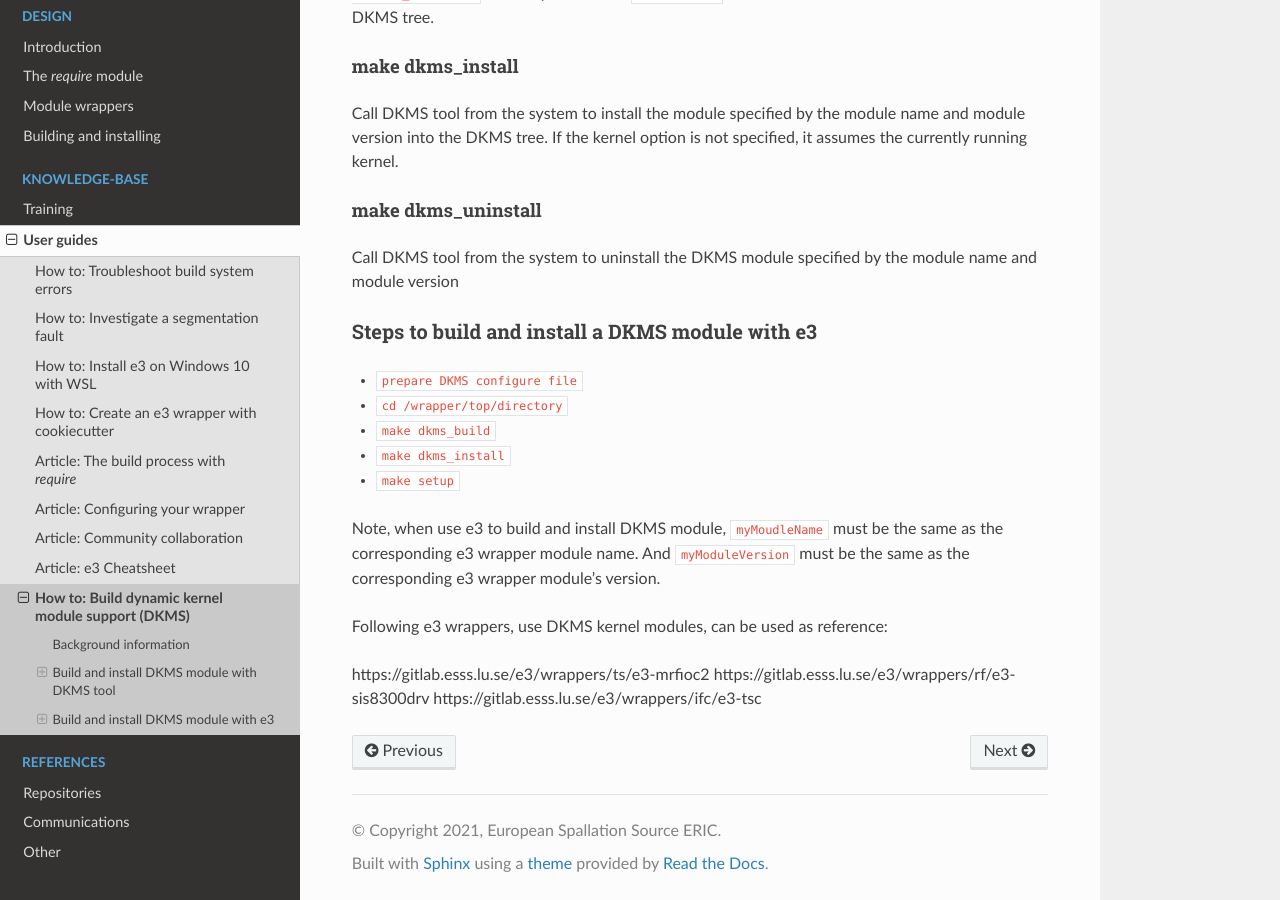
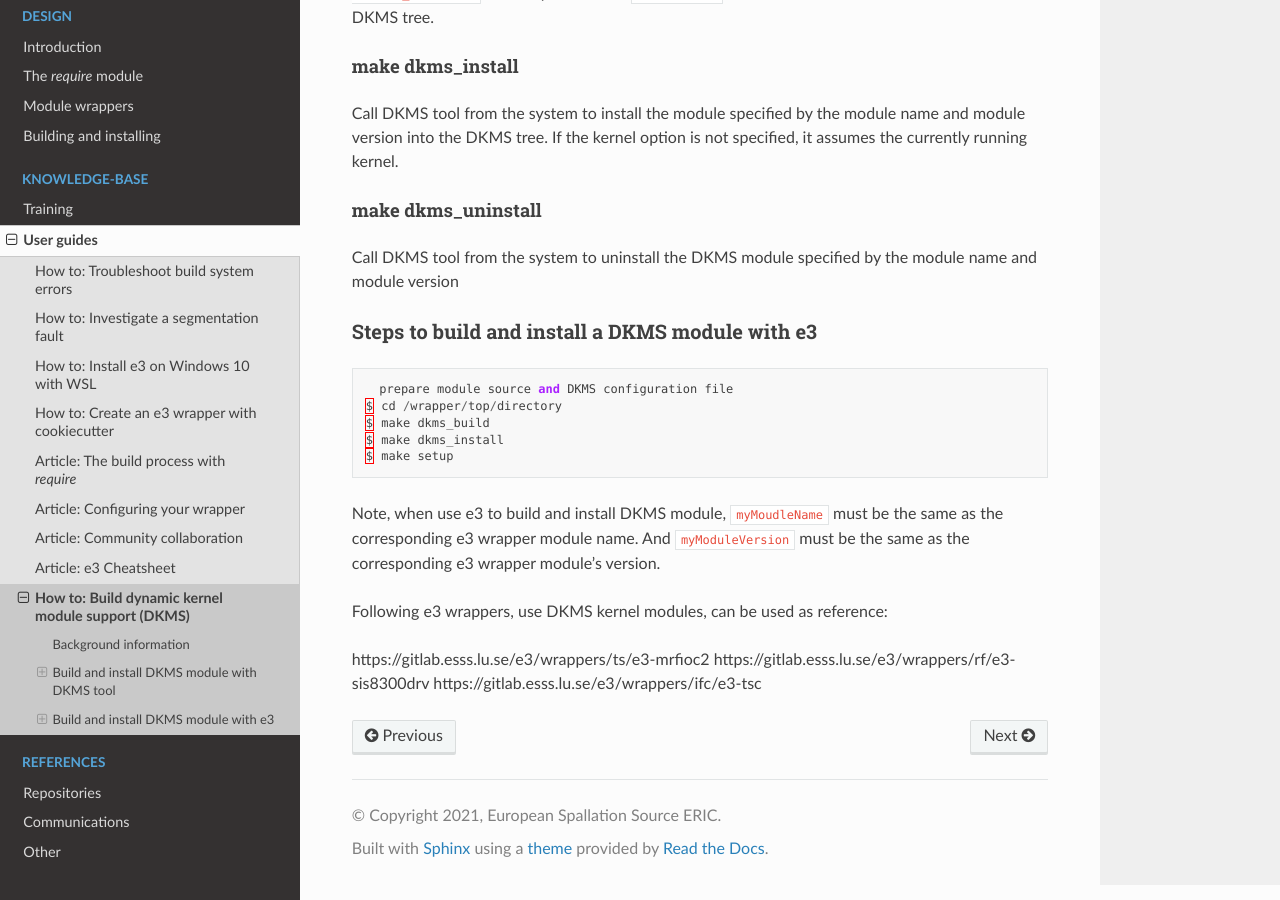
Before and after one commit to ttkorhonen/e3pages, a Sphinx documentation site: the page built from docs/kb/guide/articles/9_dynamic_kernel_module_support.md, in a window 1280 px wide and 900 px high, scrolled down 2881 px. Built offline with Sphinx 7.4.7 and the Read the Docs theme 2.0.0, drawn with Linux system fonts in a browser that asks for light colours.

Commit message:
Use code block for command

````diff
--- a/docs/kb/guide/articles/9_dynamic_kernel_module_support.md
+++ b/docs/kb/guide/articles/9_dynamic_kernel_module_support.md
@@ -151,11 +151,13 @@ module name and module version
 
 ### Steps to build and install a DKMS module with e3
 
-* `prepare DKMS configure file`
-* `cd /wrapper/top/directory`
-* `make dkms_build`
-* `make dkms_install`
-* `make setup`
+```python
+  prepare module source and DKMS configuration file
+$ cd /wrapper/top/directory
+$ make dkms_build
+$ make dkms_install
+$ make setup
+```
 
 Note, when use e3 to build and install DKMS module, `myMoudleName`
 must be the same as the corresponding e3 wrapper module name.
````
